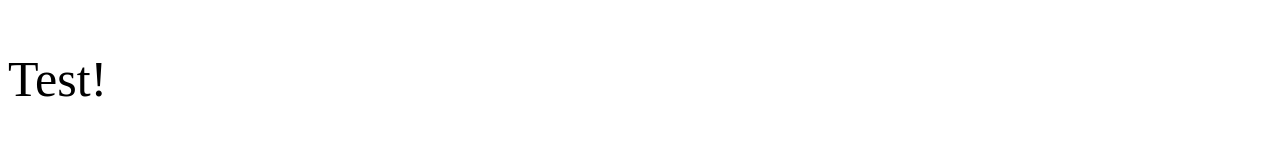
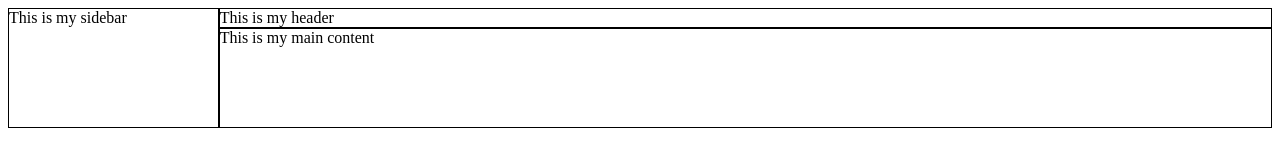
Before and after one commit to monkeC0der/monkeyDashboard, a plain HTML site: page index.html in a window 1280 px wide. Drawn offline with Linux system fonts and the light colour scheme.

Commit message:
Create basic grid layout for main containers

```diff
--- a/index.html
+++ b/index.html
@@ -7,6 +7,10 @@
     <link rel="stylesheet" href="styles.css">
 </head>
 <body>
-    <p>Test!</p>
+    <div class="wrapper">
+        <div class="header">This is my header</div>
+        <div class="sidebar">This is my sidebar</div>
+        <div class="mainContent">This is my main content</div>
+    </div>
 </body>
 </html>
--- a/styles.css
+++ b/styles.css
@@ -1,3 +1,21 @@
-p {
-    font-size: 50px;
+
+.wrapper {
+    display: grid;
+    grid-template: 1fr 5fr / 1fr 5fr
 }
+.wrapper>* {
+    border: 1px solid black;
+
+}
+
+.header {
+    grid-area: 1 / 2 / 2 / 3;
+}
+
+.sidebar {
+    grid-area: 1 / 1 / 3 / 2;
+}
+
+.mainContent {
+    grid-area: 2 / 2 / 3 / 3;
+}
```
